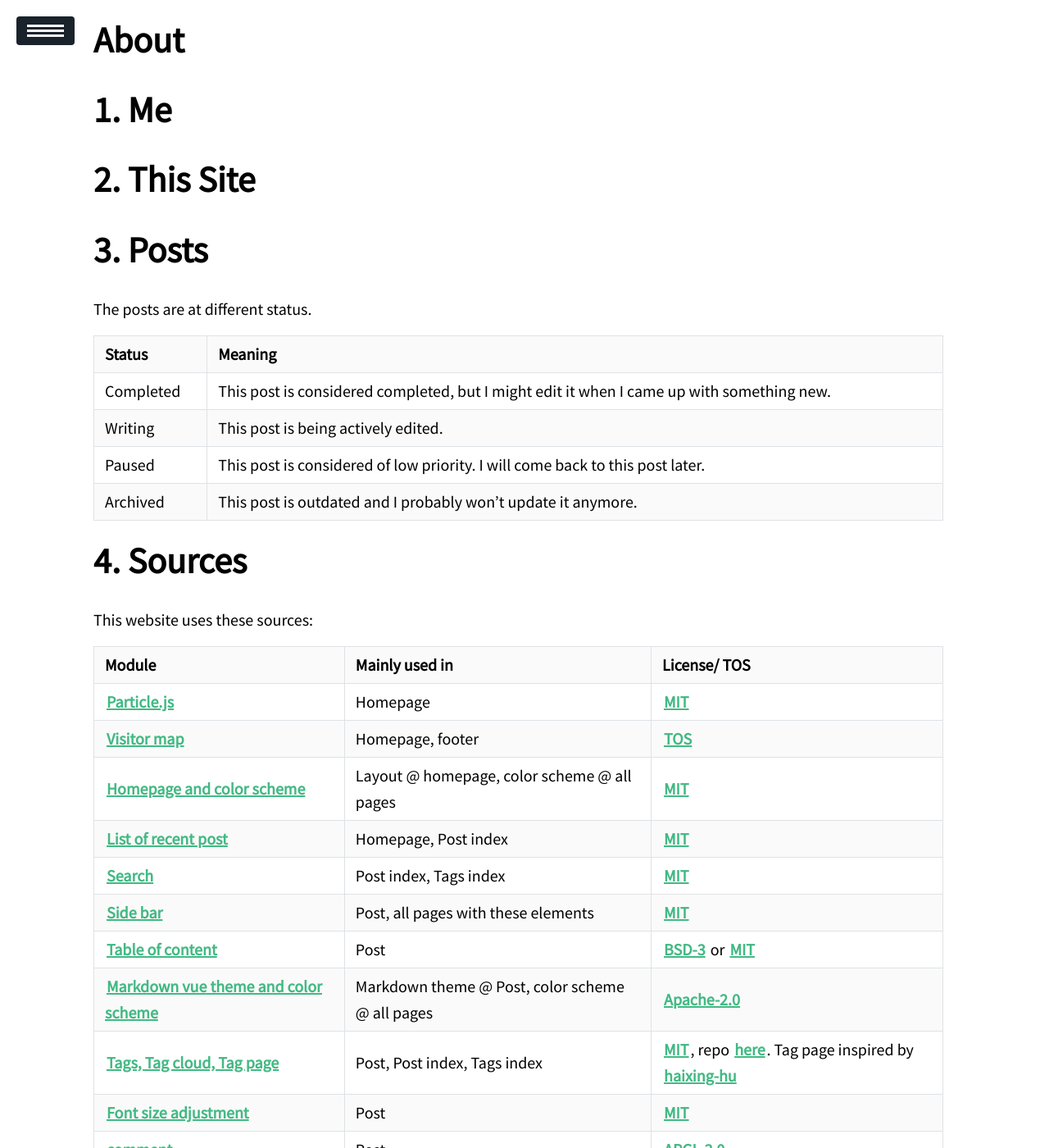
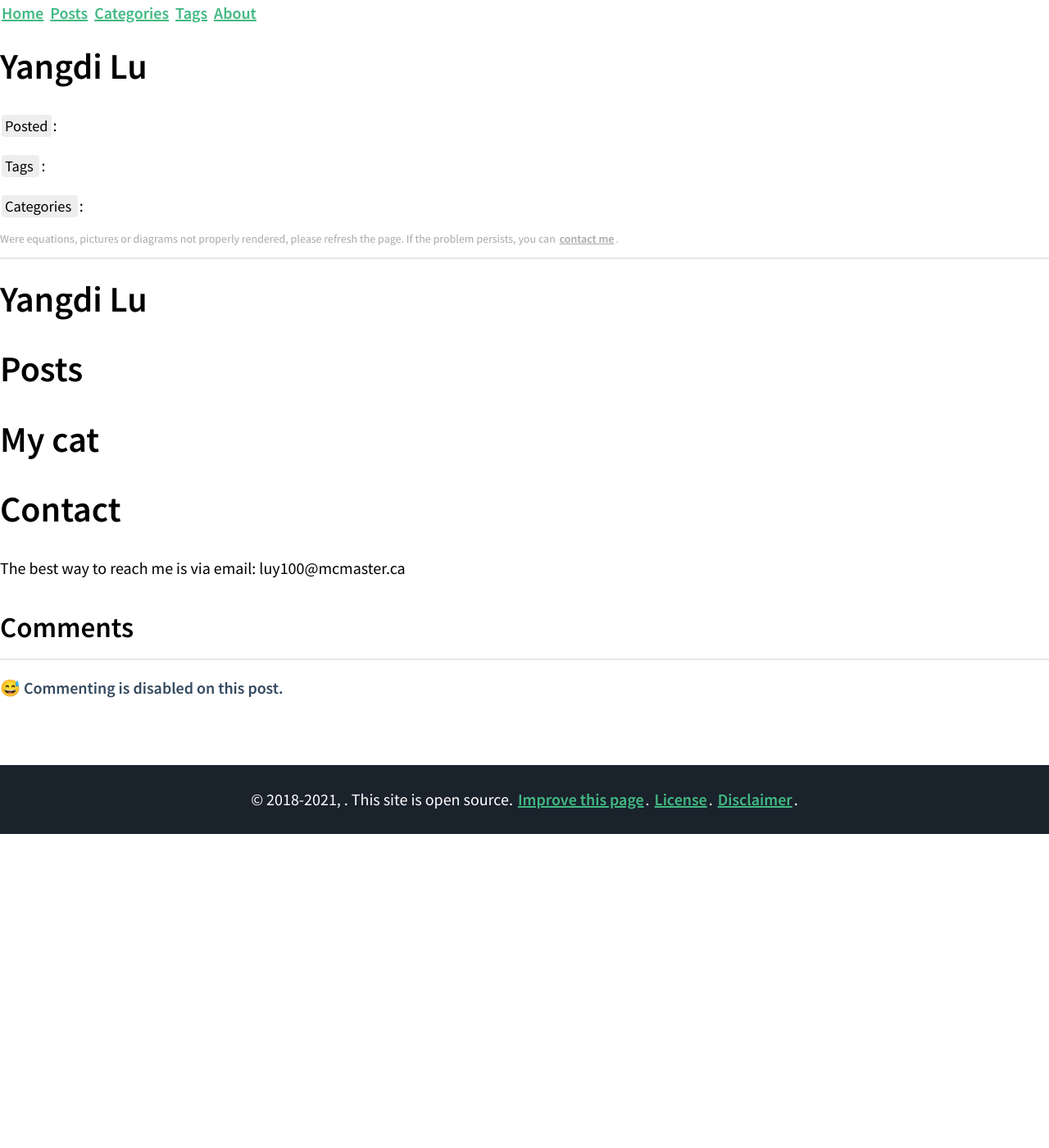
Before and after one commit to MacLLL/MacLLL.github.io, a Jekyll site: the page built from about/index.md, in a window 1280 px wide and 1400 px high. Shown: the whole window at 82% size. Built offline with Jekyll 4.4.1, drawn with Linux system fonts in a browser that asks for light colours; nearby versions of some CDN libraries; our own code applies the rules of GitHub Pages for plain Markdown files; formulas are drawn with MathJax 3; some of the changed text lies outside the part shown.

Commit message:
Update index.md

```diff
--- a/about/index.md
+++ b/about/index.md
@@ -1,67 +1,10 @@
----
-title: About
-layout: info
-Edit: 2018-11-14
-toc: false
-commentable: false
-protected: true
-mathjax: true
----
-
-# Me
-
-
-
-# This Site
-
+# Yangdi Lu
 
 # Posts
 
-The posts are at different status.
+# My cat
 
-| Status    | Meaning                                                      |
-| --------- | ------------------------------------------------------------ |
-| Completed | This post is considered completed, but I might edit it when I came up with something new. |
-| Writing   | This post is being actively edited.                          |
-| Paused    | This post is considered of low priority. I will come back to this post later. |
-| Archived  | This post is outdated and I probably won't update it anymore. |
-
-# Sources
-
-This website uses these sources:
-
-| Module                                                       | Mainly used in                                  | License/ TOS                                                 |
-| ------------------------------------------------------------ | ----------------------------------------------- | ------------------------------------------------------------ |
-| [Particle.js](https://github.com/VincentGarreau/particles.js) | Homepage                                        | [MIT](http://opensource.org/licenses/MIT)                    |
-| [Visitor map](https://clustrmaps.com/)                       | Homepage, footer                                | [TOS](https://clustrmaps.com/legal)                          |
-| [Homepage and color scheme](https://github.com/nrandecker/particle) | Layout @ homepage, color scheme @ all pages     | [MIT](http://opensource.org/licenses/MIT)                    |
-| [List of recent post](https://github.com/mdo/jekyll-snippets/blob/master/posts-list.html) | Homepage, Post index                            | [MIT](http://opensource.org/licenses/MIT)                    |
-| [Search](https://github.com/christian-fei/Simple-Jekyll-Search) | Post index, Tags index                          | [MIT](http://opensource.org/licenses/MIT)                    |
-| [Side bar](https://github.com/poole/lanyon)                  | Post, all pages with these elements             | [MIT](https://github.com/poole/lanyon/blob/master/LICENSE.md) |
-| [Table of content](https://github.com/allejo/jekyll-toc)     | Post                                            | [BSD-3](https://opensource.org/licenses/BSD-3-Clause) or [MIT](http://opensource.org/licenses/MIT) |
-| [Markdown vue theme and color scheme](https://github.com/blinkfox/typora-vue-theme) | Markdown theme @ Post, color scheme @ all pages | [Apache-2.0](http://www.apache.org/licenses/LICENSE-2.0)     |
-| [Tags, Tag cloud, Tag page](https://hyunyoung2.github.io/2016/12/17/Tag_Cloud/) | Post, Post index, Tags index                    | [MIT](http://opensource.org/licenses/MIT), repo [here](https://github.com/hyunyoung2/hyunyoung2.github.io). Tag page inspired by [haixing-hu](https://haixing-hu.github.io/tags.html) |
-| [Font size adjustment](https://codepen.io/robgolbeck/pen/yePRwa) | Post                                            | [MIT](http://opensource.org/licenses/MIT)                    |
-| [comment](https://commentit.io)                              | Post                                            | [APGL-3.0](https://www.gnu.org/licenses/agpl-3.0.html)       |
-| [404 T-rex game](https://github.com/wayou/t-rex-runner)      | 404 page                                        | from [Chromium source code](https://cs.chromium.org/chromium/src/components/neterror/resources/offline.js?q=t-rex+package), [license](https://chromium.googlesource.com/chromium/src.git/+/master/LICENSE) |
-| [Encryption](https://github.com/robinmoisson/staticrypt)     | Secret Pages                                    | [MIT](http://opensource.org/licenses/MIT)                    |
-
-Additional licensing information can be found YOUR WEBSITE LINK.
-
-# The Name
-
-I named this website "A Finger Pointing to the Moon", as in the Buddhism story:
-
-> **佛告阿难。汝等尚以缘心听法。此法亦缘。非得法性。**
->
-> **若复观指以为月体。此人岂唯亡失月轮。亦亡其指。何以故。以所标指为明月故。**
->
-> **岂唯亡指。亦复不识明之与暗。何以故。即以指体。为月明性。明暗二性。无所了故。**
-
-Which has been beautifully put by Bruce Lee:
-
->It's like a finger pointing away to the moon. Don't concentrate on the finger or you will all that heavenly glory.
 
 # Contact
 
-The best way to reach me is via email: $namer$ @ $web.com$
+The best way to reach me is via email: luy100@mcmaster.ca
```
